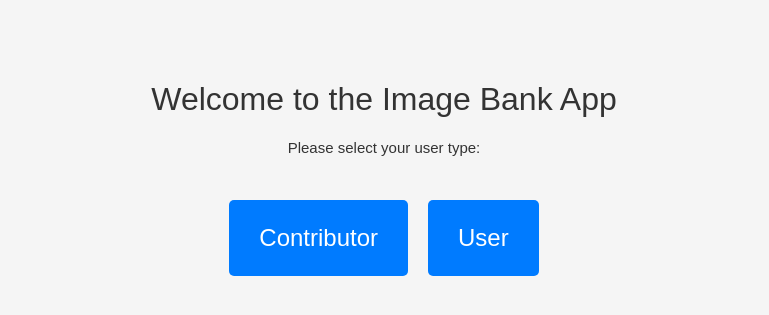
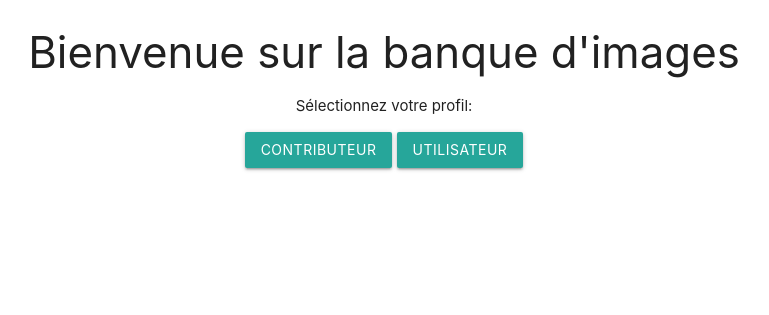
Before and after one commit to syibrahima31/BanqueImage, a Flask app: page /home in a window 1280 px wide. Shown: the top 315 px of the page, without its empty margins (256-1025 px from the left). Run offline with Flask 3, Linux system fonts and the light colour scheme.

Commit message:
Design menu contributeur

```diff
--- a/app/templates/contributor/dashboard.html
+++ b/app/templates/contributor/dashboard.html
@@ -21,11 +21,11 @@
   </header>
 
   <div id="content" class="container">
-    <h1>Welcome to the Contributor Dashboard</h1>
+    <!-- <h1>Welcome to the Contributor Dashboard</h1>
     <p>Your uploaded images:</p>
-    <div class="image-grid">
+    <div class="image-grid"> -->
       <!-- Image Cards -->
-    </div>
+    <!-- </div> -->
 
     <script src="https://cdnjs.cloudflare.com/ajax/libs/materialize/1.0.0/js/materialize.min.js"></script>
     <script type="text/javascript" src="{{ url_for('static', filename='/js/contrib-dashboard.js') }}">
--- a/app/templates/login.html
+++ b/app/templates/login.html
@@ -5,18 +5,18 @@
   <meta name="viewport" content="width=device-width, initial-scale=1.0">
   <title>Image Bank App</title>
   <link rel="stylesheet" href="https://cdnjs.cloudflare.com/ajax/libs/materialize/1.0.0/css/materialize.min.css">
-  <link rel="stylesheet" href="{{ url_for('static', filename='css/landing.css') }}">
+  <!-- <link rel="stylesheet" href="{{ url_for('static', filename='css/landing.css') }}"> -->
 </head>
 <body>
-  <div class="container">
-    <h1>Welcome to the Image Bank App</h1>
-    <p>Please select your user type:</p>
+  <div class="container" style="text-align: center;">
+    <h3>Bienvenue sur la banque d'images</h3>
+    <p>Sélectionnez votre profil:</p>
     <div class="user-types">
-      <a href="{{ url_for('contrib_bp.contrib-login') }}" class="user-type contributor">
-        <span class="icon">Contributor</span>
+      <a href="{{ url_for('contrib_bp.contrib-login') }}" class="btn user-type contributor">
+        <span class="icon">Contributeur</span>
       </a>
-      <a href="{{ url_for('users_bp.user-login') }}" class="user-type user">
-        <span class="icon">User</span>
+      <a href="{{ url_for('users_bp.user-login') }}" class="btn user-type user">
+        <span class="icon">Utilisateur</span>
       </a>
     </div>
   </div>
```
Also changed, not shown: app/static/css/contrib-dashboard.css (+8 -3 lines), app/static/js/contrib-dashboard.js (+9 -0 lines).
